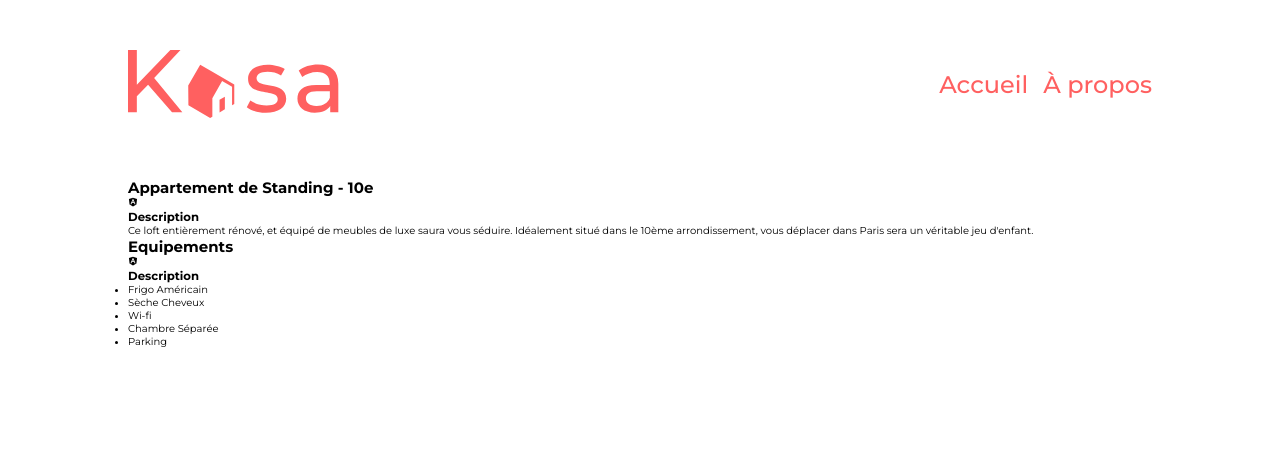
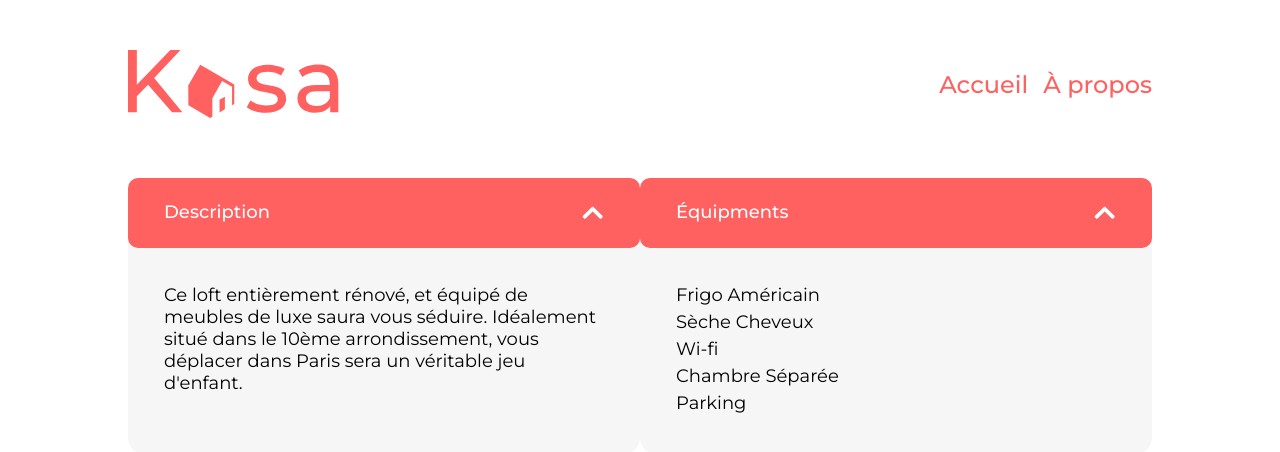
Before and after one commit to Mika-dev13/kasa, a React (Create React App) app: page /logding/0979876d in a window 1280 px wide. Shown: the top 452 px of the page. Built offline with nearby package versions, Linux system fonts and the light colour scheme.

Commit message:
création structure + style collaspe

```diff
--- a/src/components/Collaspe.js
+++ b/src/components/Collaspe.js
@@ -1,14 +1,15 @@
-import { FaAngular } from "react-icons/fa";
+import { FaChevronUp } from "react-icons/fa";
 import '../styles/Collapse.css'
 
 export default function Collaspe({title, children}) {
 
     return (
-        <div>
-            <div className="kasa-collapse-container">
-                <h2>{title}</h2>
-              <FaAngular />
-                <h3>Description</h3>
+        <div className="kasa-collapse-container">
+            <div className="kasa-collapse-title">
+                <h3>{title}</h3>
+                <FaChevronUp style={{fontSize: '1.3em'}}/>
+            </div>
+            <div className="kasa-collapse-text">
                 <p>{children}</p>
             </div>
         </div>
--- a/src/pages/logding/logding.js
+++ b/src/pages/logding/logding.js
@@ -1,13 +1,14 @@
 import { useParams } from "react-router"
 import Collaspe from "../../components/Collaspe"
 import { datasJSON } from "../../datas/DatasJson"
+import '../../styles/CollapsePage.css'
 
 
 function Logding() {
 
     const { pageId } = useParams()
 
-    const { title , description, equipments} = datasJSON.find( (item) => item.id === pageId)
+    const { description, equipments, id} = datasJSON.find( (item) => item.id === pageId)
 
     console.log(pageId)
 
@@ -16,15 +17,16 @@ function Logding() {
         <div>
             {/* Slider datas=pitures */}
             {/* Afficher 5 etoitle trus si plein et false si vide en fonction du nombre de rating du logement */}
-            <Collaspe key="contenu" title={title}>{description}</Collaspe>
-            <Collaspe title="Equipements">
+            <section className="kasa-collapse-section">
+                <Collaspe key={id} title="Description">{description}</Collaspe>
+                <Collaspe key={id} title="Équipments">
                 <ul>
-                {equipments.map((equipment) => (
-
-                    <li>{equipment}</li>
-                ))}
-                </ul>
-            </Collaspe>
+                    {equipments.map((equipment) => (
+                        <li>{equipment}</li>
+                    ))}
+                    </ul>
+                </Collaspe>
+            </section>
         </div>
 
     )
--- a/src/styles/Collapse.css
+++ b/src/styles/Collapse.css
@@ -1,5 +1,32 @@
 .kasa-collapse-container {
-    width: 80vw;
-    max-width: 1240px;
-    margin: 0 auto;
+    width: 58.2rem;
+    font-size: 1.8rem;
+    background-color: #f6f6f6;
+    border-radius: 1em;
 }
+
+.kasa-collapse-title{
+    display: flex;
+    justify-content: space-between;
+    background-color: #ff6060;
+    color: white;
+    border-radius: 1rem;
+    padding: 1.3em 2em;
+}
+
+.kasa-collapse-title h3{
+    font-size: 1.8rem;
+    font-weight: 500;
+}
+
+.kasa-collapse-text{
+    padding: 2em;
+}
+
+.kasa-collapse-text ul{
+    list-style: none;
+}
+
+.kasa-collapse-text ul li {
+    padding-bottom: 0.5rem;
+}
--- /dev/null
+++ b/src/styles/CollapsePage.css
@@ -0,0 +1,7 @@
+.kasa-collapse-section{
+    display: flex;
+    justify-content: space-between;
+    width: 80vw;
+    max-width: 124rem;
+    margin: 0 auto;
+}
```
